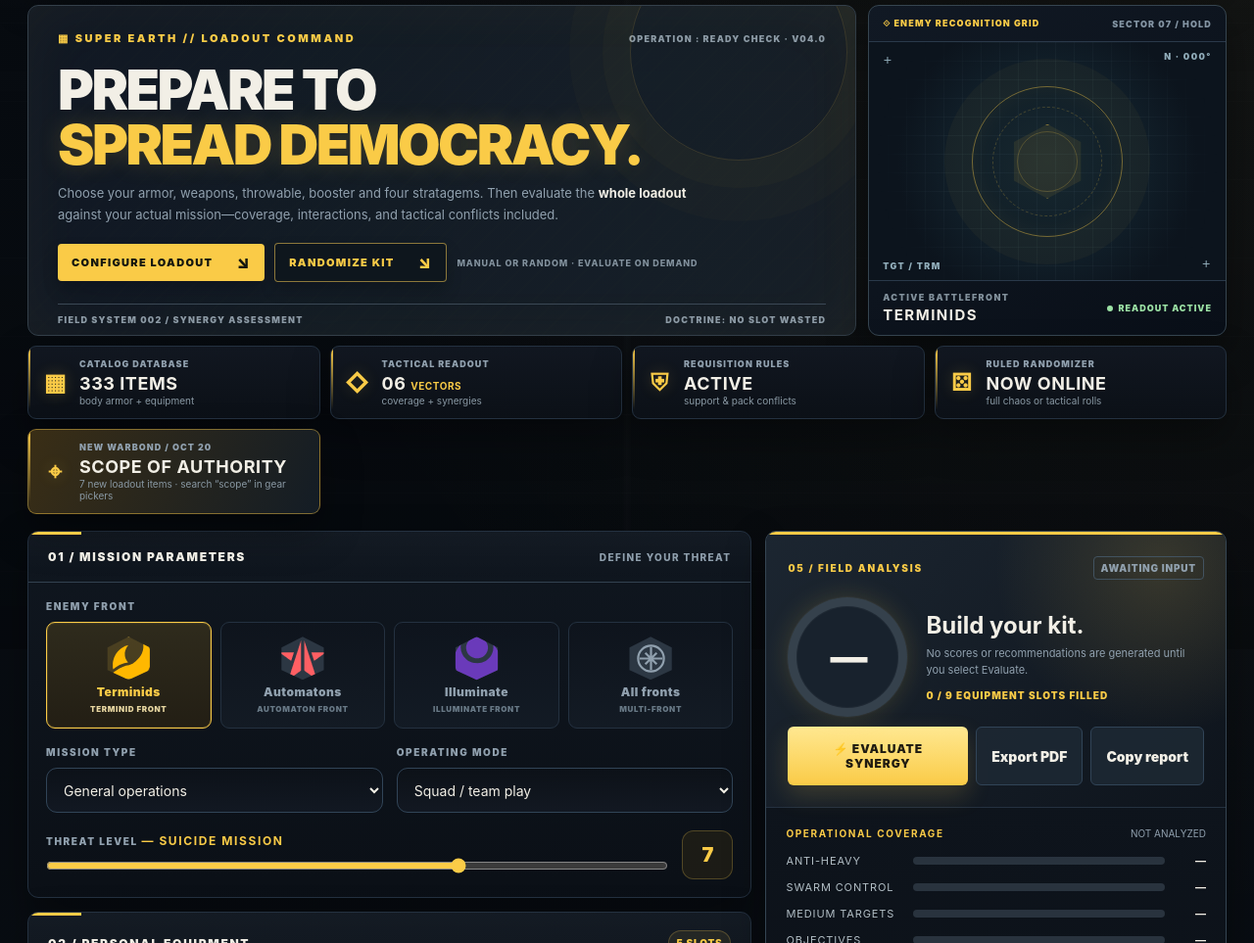
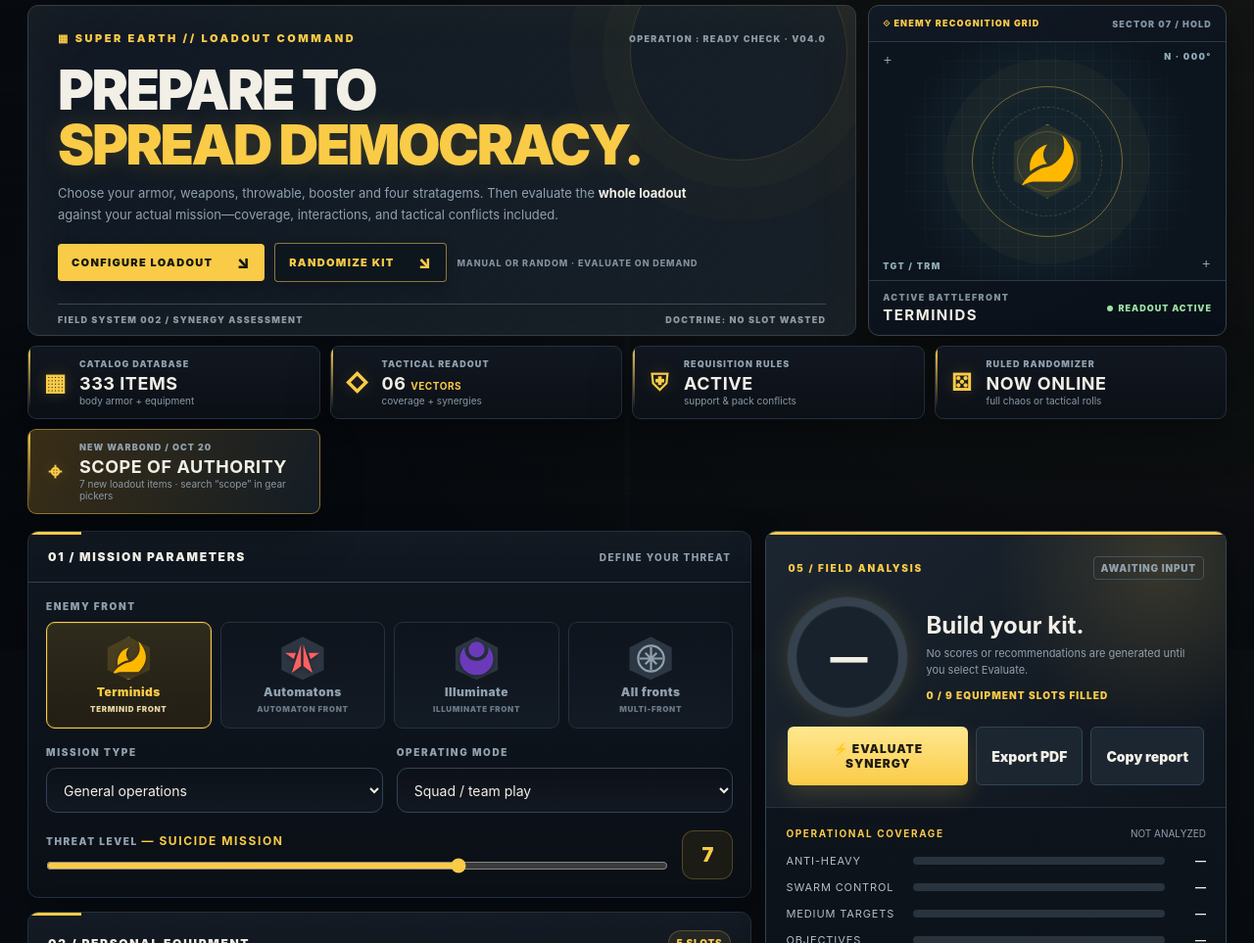
Before and after one commit to dreadcaptjames/HD2Lab, a plain HTML site: page index.html in a window 1280 px wide. Shown: the part 137-1100 px from the top of the page at 98% size. Drawn offline with Linux system fonts and the light colour scheme.

Commit message:
Size faction image emblems in picker and tactical scan

```diff
--- a/styles.css
+++ b/styles.css
@@ -537,3 +537,7 @@ select option:disabled {
 .picker-controls .filters::-webkit-scrollbar-thumb:hover { background: #b79b50; }
 
 .actionrow .outline-btn{white-space:nowrap}
+
+/* Faithful transparent faction emblems in the battlefront selector and tactical scan. */
+.faction-crest img.faction-image-icon{display:block;width:35px;height:35px;object-fit:contain;filter:drop-shadow(0 1px 2px rgba(0,0,0,.4));}
+.scan-target img.faction-image-icon{display:block;width:54px;height:54px;object-fit:contain;filter:drop-shadow(0 0 8px rgba(0,0,0,.25));}
```
